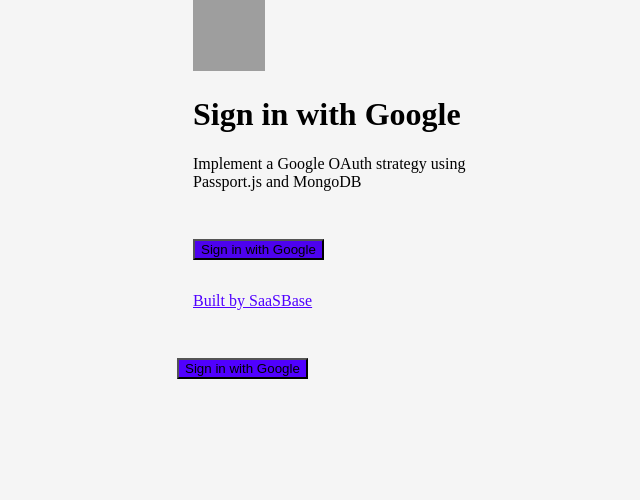
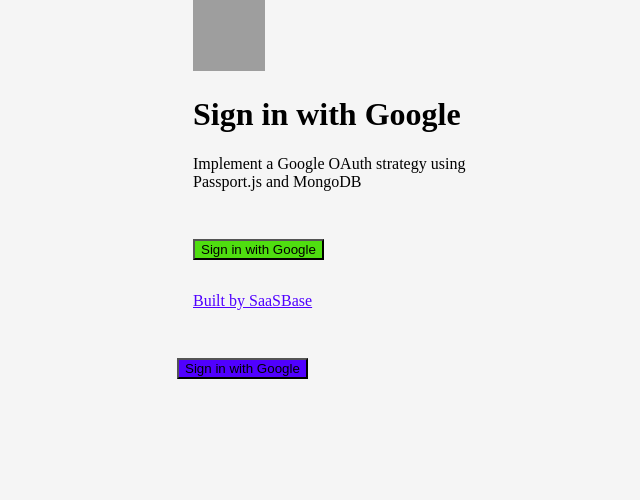
Before and after one commit to ayaanwhy/collabor8, a Node server app: page / in a window 1280 px wide, with the pointer over the restyled element. Shown: the part 147-647 px from the top of the page, without its empty margins (283-923 px from the left). Run offline with Node 20, Linux system fonts and the light colour scheme; some libraries are stand-ins or nearby versions; grey boxes are pictures that could not be loaded.

Commit message:
changes to index

```diff
--- a/public/css/index.css
+++ b/public/css/index.css
@@ -19,7 +19,7 @@ a {
   background-color: #5000ff;
 }
 .btn-primary:hover {
-  background-color: #4d02ee;
+  background-color: #4d0e;
 }
 
 .error-text {
```
